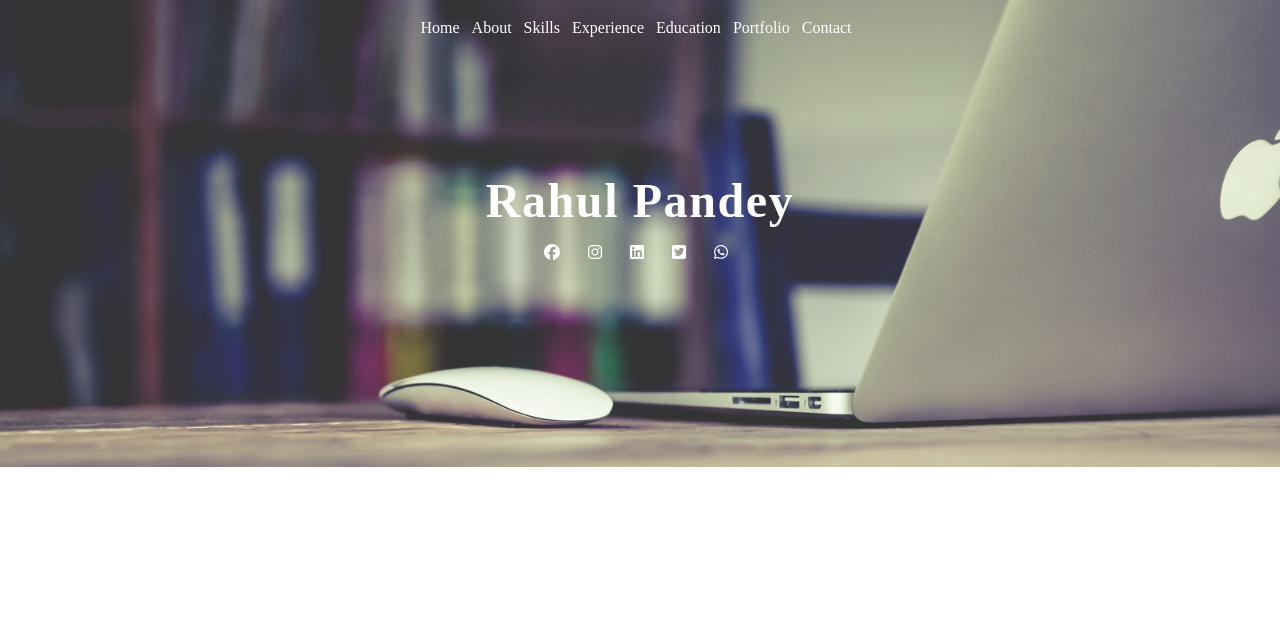
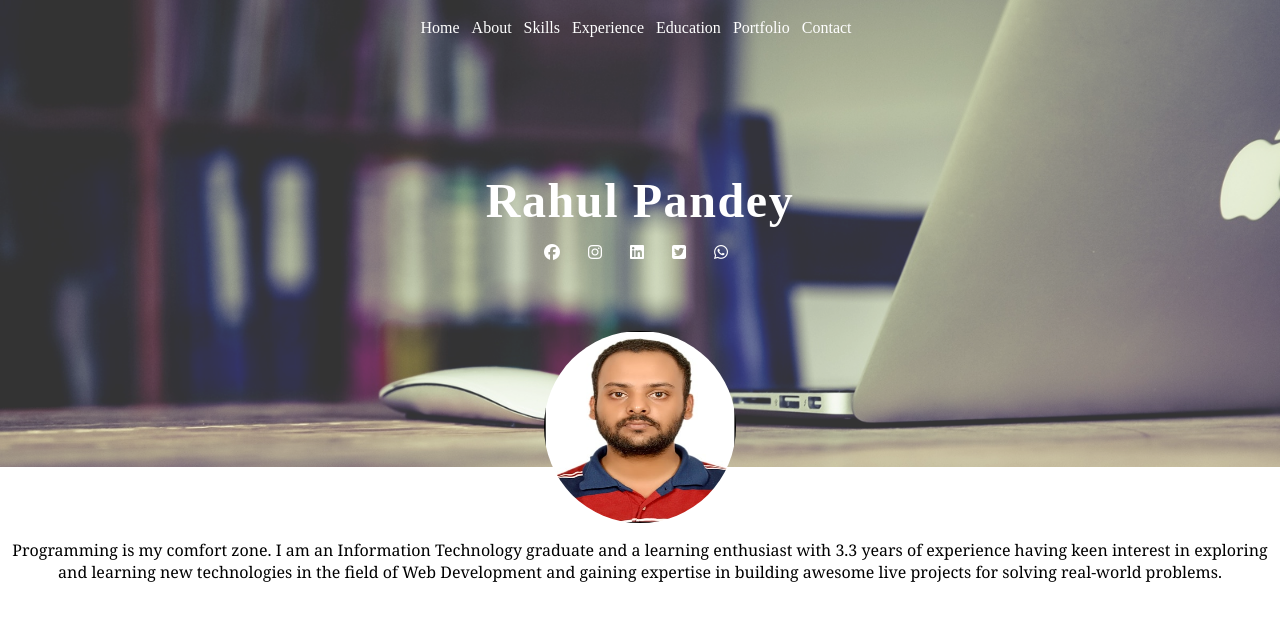
Before and after one commit to TERMINATOR-96/building-my-resume, a plain HTML site: page index.html in a window 1280 px wide. Drawn offline with Linux system fonts and the light colour scheme.

Commit message:
Added image and paragraph in the about section

```diff
--- a/index.html
+++ b/index.html
@@ -73,7 +73,12 @@
     </header>
     <main>
         <section id="about">
-
+            <div id="my-image">
+                <img src="image/My_Pic.jpg">
+            </div>
+            <p>
+                Programming is my comfort zone. I am an Information Technology graduate and a learning enthusiast with 3.3 years of experience having keen interest in exploring and learning new technologies in the field of Web Development and gaining expertise in building awesome live projects for solving real-world problems.
+            </p>
         </section>
         <section id="skills">
 
--- a/style.css
+++ b/style.css
@@ -65,3 +65,25 @@ body {
 .social-icons li a i:hover {
     box-shadow: 0px 0px 6px 4px rgba(230, 196, 196, 0.3);
 }
+
+#about {
+    height: auto;
+    width: 100%;
+    position: relative;
+    font-family:Cambria, Cochin, Georgia, Times, 'Times New Roman', serif;
+    font-weight: 500;
+    text-align: center;
+}
+
+#my-image {
+    height: 12rem;
+    width: 12rem;
+    margin: auto;
+    margin-top: -17vh;
+}
+
+#my-image img {
+    height: 100%;
+    width: 100%;
+    border-radius: 50%;
+}
```
Also changed, not shown: image/My_Pic.jpg (added).
